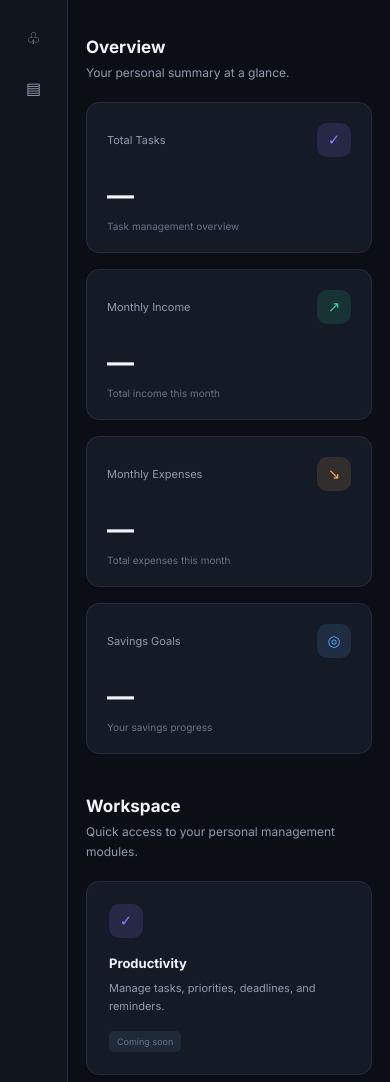
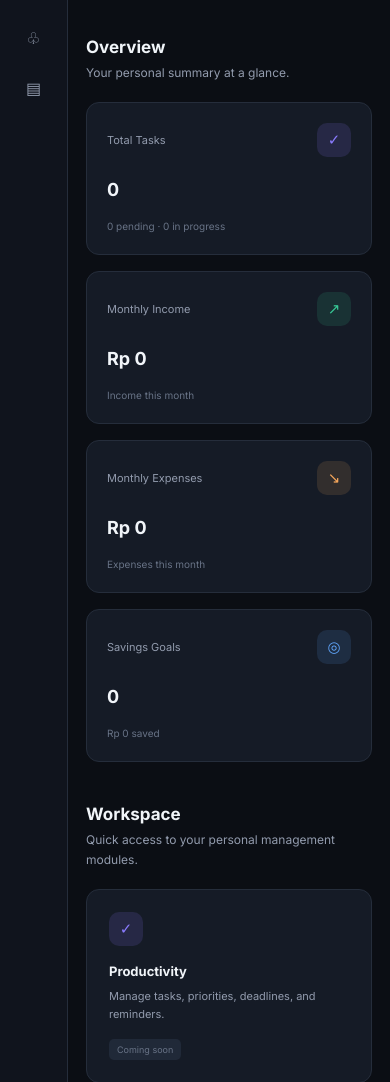
Before and after one commit to Zncodes/ZenAssist, a FastAPI app: page / in a window 390 px wide. Shown: the part 275-1357 px from the top of the page. Run offline with FastAPI, Linux system fonts and the light colour scheme; data that the repository does not hold is empty.

Commit message:
feat: connect dashboard with live API data

```diff
--- a/app/static/css/style.css
+++ b/app/static/css/style.css
@@ -1,4 +1,3 @@
-
 :root {
   --background: #0b0e14;
   --sidebar: #10141d;
@@ -469,4 +468,19 @@ a {
   .system-status {
     font-size: 0;
   }
+
+  /* DYNAMIC DASHBOARD */
+
+  .card-value {
+    font-size: clamp(18px, 2vw, 27px);
+    font-weight: 700;
+    margin-bottom: 8px;
+    overflow-wrap: anywhere;
+    min-height: 32px;
   }
+
+  .card-description {
+    min-height: 15px;
+    line-height: 1.5;
+  }
+}
--- a/app/static/js/dashboard.js
+++ b/app/static/js/dashboard.js
@@ -1,18 +1,237 @@
 
 document.addEventListener("DOMContentLoaded", () => {
+
+    // =====================================
+    // DATE AND CURRENCY
+    // =====================================
+
+    const today = new Date();
+
     const dateElement = document.getElementById("current-date");
 
     if (dateElement) {
-        const today = new Date();
-
         dateElement.textContent = today.toLocaleDateString(
             "en-US",
             {
                 weekday: "short",
                 day: "numeric",
                 month: "short",
-                year: "numeric"
+                year: "numeric",
+                timeZone: "Asia/Jakarta"
             }
         );
     }
+
+    const dateParts = new Intl.DateTimeFormat("en-US", {
+        year: "numeric",
+        month: "numeric",
+        timeZone: "Asia/Jakarta"
+    }).formatToParts(today);
+
+    const currentMonth = Number(
+        dateParts.find(part => part.type === "month").value
+    );
+
+    const currentYear = Number(
+        dateParts.find(part => part.type === "year").value
+    );
+
+    const currencyFormatter = new Intl.NumberFormat("id-ID", {
+        style: "currency",
+        currency: "IDR",
+        maximumFractionDigits: 0
+    });
+
+    function formatRupiah(amount) {
+        return currencyFormatter.format(Number(amount) || 0);
+    }
+
+
+    // =====================================
+    // API HELPER
+    // =====================================
+
+    async function fetchAPI(url) {
+
+        const response = await fetch(url, {
+            method: "GET",
+            headers: {
+                "Accept": "application/json"
+            }
+        });
+
+        if (!response.ok) {
+            throw new Error(
+                `API request failed: ${response.status}`
+            );
+        }
+
+        return await response.json();
+    }
+
+
+    // =====================================
+    // UI HELPER
+    // =====================================
+
+    function updateElement(id, value) {
+
+        const element = document.getElementById(id);
+
+        if (element) {
+            element.textContent = value;
+        }
+    }
+
+    function showError(ids, message = "Unable to load data") {
+
+        ids.forEach(id => {
+            updateElement(id, message);
+        });
+    }
+
+
+    // =====================================
+    // TASKS
+    // =====================================
+
+    async function loadTasks() {
+
+        try {
+
+            const data = await fetchAPI("/api/tasks/");
+
+            // Support direct array or wrapped response
+            const tasks = Array.isArray(data)
+                ? data
+                : (data.tasks || data.items || []);
+
+            const totalTasks = tasks.length;
+
+            const completedTasks = tasks.filter(
+                task => task.status === "completed"
+            ).length;
+
+            const pendingTasks = totalTasks - completedTasks;
+
+            const inProgressTasks = tasks.filter(
+                task => task.status === "in_progress"
+            ).length;
+
+            updateElement("total-tasks", totalTasks);
+
+            updateElement(
+                "tasks-description",
+                `${pendingTasks} pending · ${inProgressTasks} in progress`
+            );
+
+        } catch (error) {
+
+            console.error("Tasks API Error:", error);
+
+            showError(
+                ["total-tasks", "tasks-description"]
+            );
+        }
+    }
+
+
+    // =====================================
+    // FINANCE OVERVIEW
+    // =====================================
+
+    async function loadFinance() {
+
+        try {
+
+            const url =
+                `/api/finance/dashboard/overview?month=${currentMonth}&year=${currentYear}`;
+
+            const data = await fetchAPI(url);
+
+            updateElement(
+                "monthly-income",
+                formatRupiah(data.total_income)
+            );
+
+            updateElement(
+                "monthly-expenses",
+                formatRupiah(data.total_expense)
+            );
+
+            updateElement(
+                "income-description",
+                "Income this month"
+            );
+
+            updateElement(
+                "expenses-description",
+                "Expenses this month"
+            );
+
+        } catch (error) {
+
+            console.error("Finance API Error:", error);
+
+            showError([
+                "monthly-income",
+                "monthly-expenses",
+                "income-description",
+                "expenses-description"
+            ]);
+        }
+    }
+
+
+    // =====================================
+    // SAVINGS OVERVIEW
+    // =====================================
+
+    async function loadSavings() {
+
+        try {
+
+            const data = await fetchAPI(
+                "/api/finance/dashboard/savings"
+            );
+
+            updateElement(
+                "savings-goals",
+                data.goals_count
+            );
+
+            updateElement(
+                "savings-description",
+                `${formatRupiah(data.total_saved)} saved`
+            );
+
+        } catch (error) {
+
+            console.error("Savings API Error:", error);
+
+            showError([
+                "savings-goals",
+                "savings-description"
+            ]);
+        }
+    }
+
+
+    // =====================================
+    // INITIALIZE DASHBOARD
+    // =====================================
+
+    async function initializeDashboard() {
+
+        await Promise.allSettled([
+            loadTasks(),
+            loadFinance(),
+            loadSavings()
+        ]);
+
+        console.log("ZenAssist Dashboard loaded.");
+    }
+
+    initializeDashboard();
+
 });
--- a/app/templates/dashboard.html
+++ b/app/templates/dashboard.html
@@ -25,42 +25,55 @@
     </div>
 </div>
 
+
 <div class="overview-grid">
 
+    <!-- TASKS -->
     <div class="overview-card">
         <div class="card-top">
             <span class="card-label">Total Tasks</span>
             <span class="card-icon purple">✓</span>
         </div>
-        <div class="card-value">—</div>
-        <div class="card-description">Task management overview</div>
+        <div class="card-value" id="total-tasks">Loading...</div>
+        <div class="card-description" id="tasks-description">
+            Loading task information...
+        </div>
     </div>
 
+    <!-- INCOME -->
     <div class="overview-card">
         <div class="card-top">
             <span class="card-label">Monthly Income</span>
             <span class="card-icon green">↗</span>
         </div>
-        <div class="card-value">—</div>
-        <div class="card-description">Total income this month</div>
+        <div class="card-value" id="monthly-income">Loading...</div>
+        <div class="card-description" id="income-description">
+            Current month income
+        </div>
     </div>
 
+    <!-- EXPENSES -->
     <div class="overview-card">
         <div class="card-top">
             <span class="card-label">Monthly Expenses</span>
             <span class="card-icon orange">↘</span>
         </div>
-        <div class="card-value">—</div>
-        <div class="card-description">Total expenses this month</div>
+        <div class="card-value" id="monthly-expenses">Loading...</div>
+        <div class="card-description" id="expenses-description">
+            Current month expenses
+        </div>
     </div>
 
+    <!-- SAVINGS -->
     <div class="overview-card">
         <div class="card-top">
             <span class="card-label">Savings Goals</span>
             <span class="card-icon blue">◎</span>
         </div>
-        <div class="card-value">—</div>
-        <div class="card-description">Your savings progress</div>
+        <div class="card-value" id="savings-goals">Loading...</div>
+        <div class="card-description" id="savings-description">
+            Your savings progress
+        </div>
     </div>
 
 </div>
```
Lines whose indentation alone changed are shown as unchanged.
